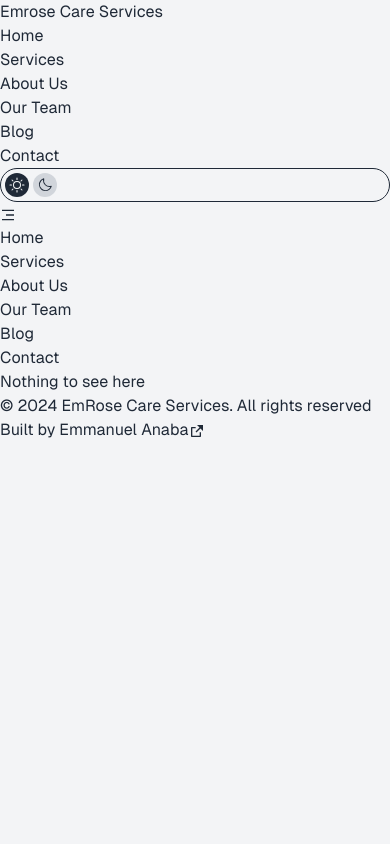
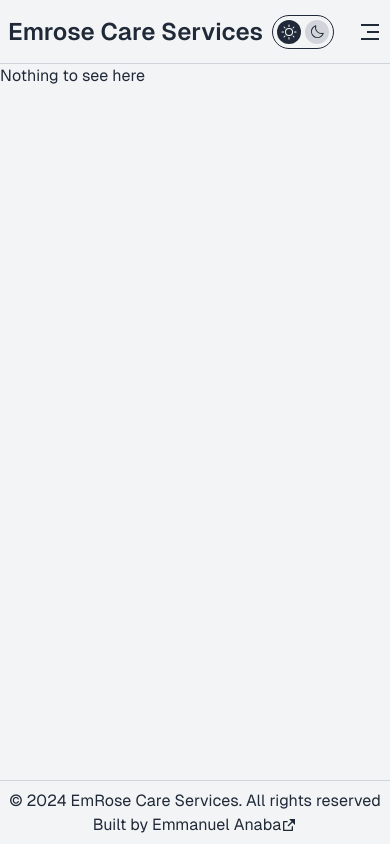
Before and after one commit to Emmanuel-Anaba/emrose-care-services, a Next.js app: page / in a window 390 px wide. Built offline with nearby package versions, Linux system fonts and the light colour scheme.

Commit message:
Added styling

```diff
--- a/app/(root)/root.css
+++ b/app/(root)/root.css
@@ -1,3 +1,11 @@
+@tailwind utilities;
+
+@layer utilities {
+  .link {
+    @apply hover:underline duration-300;
+  }
+}
+
 form {
   @apply grid gap-6;
   .form-field-container {
@@ -20,3 +28,60 @@ form {
     }
   }
 }
+
+main {
+  @apply min-h-[calc(100svh-8rem)];
+}
+
+nav {
+  @apply h-16 flex justify-between items-center px-2 md:px-8 border-b sticky top-0 bg-inherit z-10;
+  > a {
+    @apply font-semibold text-2xl;
+  }
+  > div {
+    @apply flex items-center gap-6;
+    .nav-links {
+      @apply hidden md:flex items-center gap-6;
+      .active {
+        @apply font-medium after:w-full;
+      }
+      li {
+        @apply relative after:absolute after:h-0.5 after:bg-current
+      after:left-1/2 after:-translate-x-1/2 hover:after:w-full after:duration-500 after:-bottom-0.5 cursor-pointer after:w-0;
+        a {
+          @apply block;
+        }
+      }
+    }
+    > svg {
+      @apply h-6 w-6 md:hidden;
+    }
+  }
+}
+
+.overlay {
+  @apply md:hidden fixed top-16 h-[calc(100svh-4rem)] inset-x-0 bg-black bg-opacity-20 z-[5];
+}
+
+aside {
+  @apply w-72 fixed top-16 h-[calc(100svh-4rem)] bg-inherit border-r-[1px] duration-500 md:h-[calc(100svh-7rem)] overflow-y-auto z-10 md:hidden;
+  .nav-links {
+    @apply md:hidden;
+    .active {
+      @apply font-medium border-l-4 border-primary-text;
+    }
+    li {
+      @apply block py-2 pl-6 cursor-pointer;
+      a {
+        @apply block;
+      }
+    }
+  }
+}
+
+footer {
+  @apply h-16 border-t grid text-center;
+  div {
+    @apply m-auto;
+  }
+}
```
